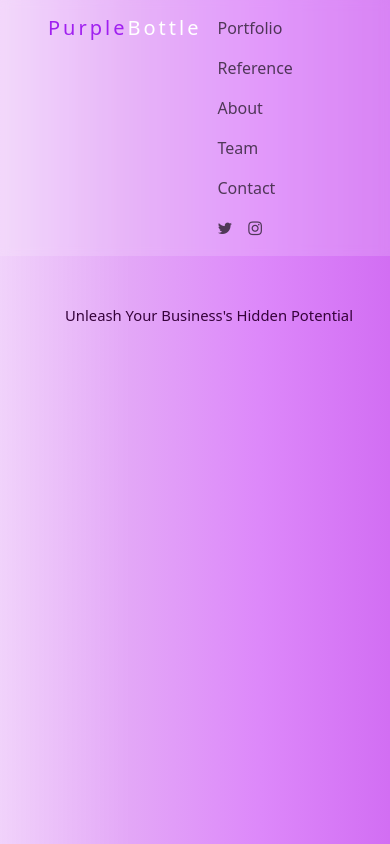
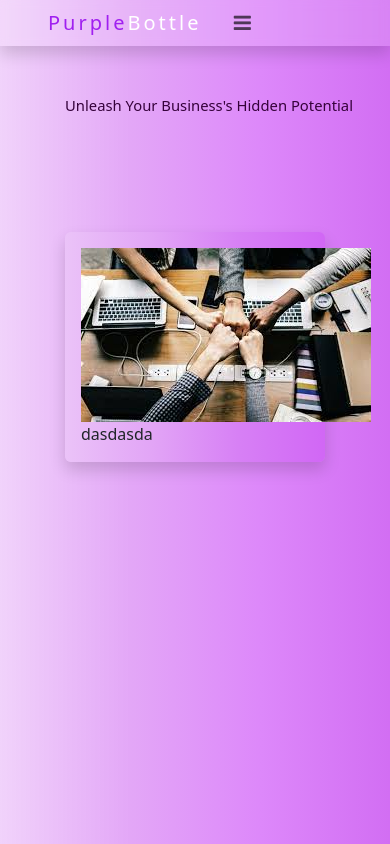
Before and after one commit to Mohamed-ELMASRY-code/PurpleBottle, a plain HTML site: page index.html in a window 390 px wide. Drawn offline with nearby package versions, Linux system fonts and the light colour scheme.

Commit message:
collapse

```diff
--- a/Style/HomePage.css
+++ b/Style/HomePage.css
@@ -26,7 +26,11 @@
   font-size: 1.75rem;
   letter-spacing: 3px;
 }
+.navbar-toggler  {
+   border: none !important;
+  }
 body {
+
     background-image:linear-gradient(to right, rgba(239, 205, 250, 0.89), rgb(227, 167, 247), rgb(221, 136, 250), rgb(210, 110, 243));;
     /* padding-top: 56px; */
     /* height: 50000px; */
@@ -82,7 +86,10 @@ body {
     color: #A020F0;
 
 }
+.divcontent{
+  background-image:linear-gradient(to right, rgba(235, 196, 248, 0.89), rgb(226, 165, 246), rgb(215, 128, 245), rgb(209, 103, 245));;
 
+}
 @keyframes dash {
     to {
       stroke-dashoffset: 0;
--- a/index.html
+++ b/index.html
@@ -11,11 +11,15 @@
 </head>
 
 <body>
-    <nav class="navbar navbar-expand-lg navbar-light  sticky-top mask-custom shadow-0">
-        <div class="d-flex mx-5">
-          <a  class="navbar-brand brand" href="#!"><span class="purple" >Purple</span><span class="bottle" >Bottle</span></a>
-
-          <div class="navbar-collapse" id="navbarSupportedContent">
+    <nav class="navbar navbar-expand-lg navbar-light  sticky-top mask-custom shadow">
+        <div class="d-lg-flex mx-5">
+          <a  class="navbar-brand brand" href="index.html"><span class="purple" >Purple</span><span class="bottle" >Bottle</span></a>
+          <button class="navbar-toggler" type="button" data-bs-toggle="collapse"
+          data-bs-target="#navbarSupportedContent" aria-controls="navbarSupportedContent" aria-expanded="false"
+          aria-label="Toggle navigation">
+          <i class="fa fa-bars"></i>
+        </button>
+          <div class="collapse  navbar-collapse" id="navbarSupportedContent">
             <ul class="navbar-nav me-auto">
 
               <li class="nav-item">
@@ -67,6 +71,18 @@
     </div>
 
 </div>
+<div class="row">
+
+  <div class=" row offset-2 col-8  shadow p-3 mb-5  rounded divcontent">
+    <div class="col-sm-8 ">
+    <img src="/Images/team.jpg" alt="TeamImage" >
+    </div>
+    <div class="col-sm-4 ">
+dasdasda
+    </div>
+  </div>
+</div>
+
 
  <script src="https://cdn.jsdelivr.net/npm/bootstrap@5.3.3/dist/js/bootstrap.bundle.min.js"></script>
 </body>
```
Also changed, not shown: Images/team.jpg (added).
